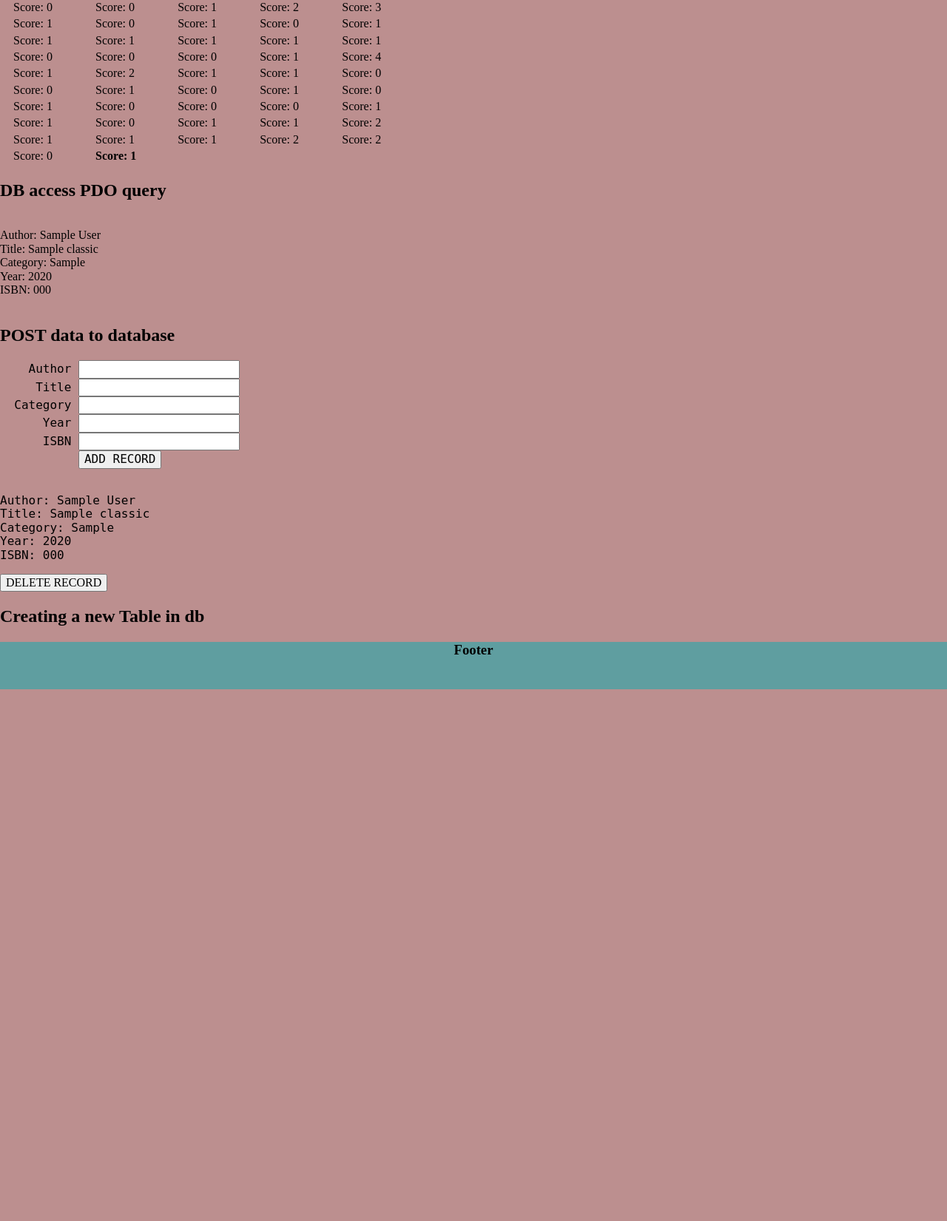
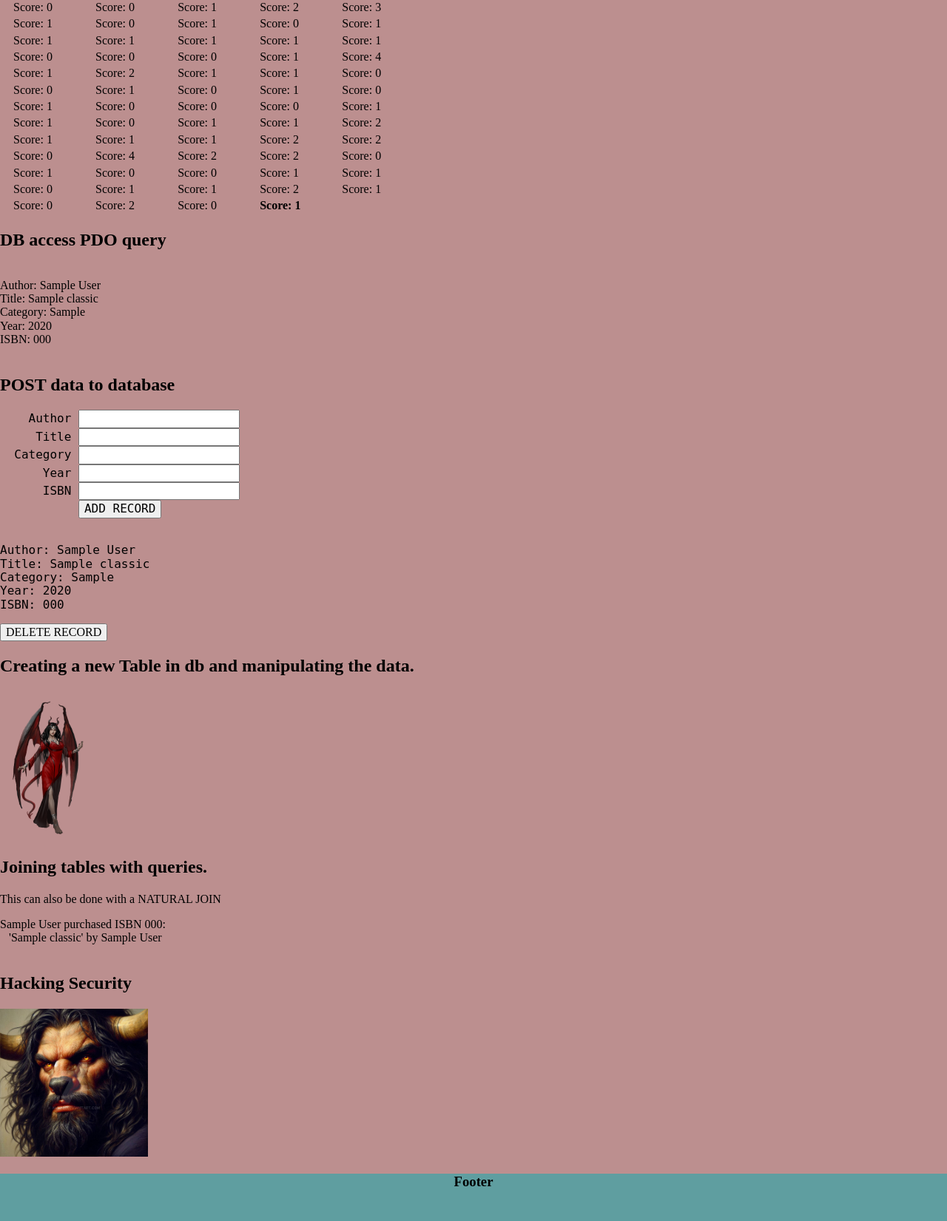
Before and after one commit to BabyLizzy-FunTime-Lab/PHP-2024, a PHP site: page /PHP-2024/tester.php in a window 1280 px wide. Shown: the part 3330-4981 px from the top of the page at 74% size. Before the commit the page ends 4262 px from the top, so only its background shows below. Run offline with PHP 8.4, Linux system fonts and the light colour scheme; tables that the repository leaves empty or names only in its code hold one stand-in row (values such as "Sample post").

Commit message:
updating tester.php

```diff
--- a/bunnyScore.txt
+++ b/bunnyScore.txt
@@ -234,3 +234,20 @@ Score: 1
 Score: 2
 Score: 2
 Score: 0
+Score: 4
+Score: 2
+Score: 2
+Score: 0
+Score: 1
+Score: 0
+Score: 0
+Score: 1
+Score: 1
+Score: 0
+Score: 1
+Score: 1
+Score: 2
+Score: 1
+Score: 0
+Score: 2
+Score: 0
--- a/tester.php
+++ b/tester.php
@@ -655,7 +655,8 @@ _END;
     ?>
 </section>
 <section>
-    <h2>Creating a new Table in db</h2>
+    <h2>Creating a new Table in db and manipulating the data.</h2>
+    <img src="uploads/Demon_Succubus.png" height="200">
     <?php
     require_once 'db/login.php';
 
@@ -666,7 +667,7 @@ _END;
         throw new PDOException($e->getMessage(), (int)$e->getCode());
     }
 
-    // Make a new table.
+//    Make a new table.
 //    $query = "CREATE TABLE cats (
 //       id SMALLINT NOT NULL AUTO_INCREMENT,
 //       family VARCHAR(32) NOT NULL,
@@ -674,12 +675,58 @@ _END;
 //       age TINYINT NOT NULL,
 //       PRIMARY KEY (id)
 //    )";
+//    $result = $pdo->query($query);
 
+//    Populate table.
+//    $query = "INSERT INTO cats VALUES(NULL, 'Lion', 'Leo', 4), (NULL, 'Cougar', 'Growler', 2), (NULL, 'Cheetah', 'Charly', 3)";
+//    $result = $pdo->query($query);
+
+    // Delete data
+//    $query = "DELETE FROM cats WHERE name='Growler'";
+//    $result = $pdo->query($query);
+
+    // Add a new row and report the givin ID.
+//    $query = "INSERT INTO cats VALUES(NULL, 'Lynx', 'Stumpy', 5)";
+//    $result = $pdo->query($query);
+//    echo "The Insert ID was: " . $pdo->lastInsertId();
+    ?>
+</section>
+<section>
+    <h2>Joining tables with queries.</h2>
+    <p>This can also be done with a NATURAL JOIN</p>
+    <?php
+    require_once 'db/login.php';
+
+    try {
+        $pdo = new PDO($attr, $user, $pass, $opts);
+    }
+    catch (PDOException $e) {
+        throw new PDOException($e->getMessage(), (int)$e->getCode());
+    }
+
+    $query = "SELECT * FROM customers";
     $result = $pdo->query($query);
 
-    $query = "INSERT INTO cats VALUES(NULL, 'Lion', 'Leo', 4), (NULL, 'Cougar', 'Growler', 2), (NULL, 'Cheetah', 'Charly', 3)";
-    $result = $pdo->query($query);
+    while($row = $result->fetch()) {
+        $customerName = htmlspecialchars($row['name']);
+        $customerISBN = htmlspecialchars($row['isbn']);
+
+        echo "$customerName purchased ISBN $customerISBN: <br>";
+
+        $subQuery = "SELECT * FROM classics WHERE isbn='$customerISBN'";
+        $subResult = $pdo->query($subQuery);
+        $subRow = $subResult->fetch();
+
+        $customerBook = htmlspecialchars($subRow['title']);
+        $customerAuthor = htmlspecialchars($subRow['author']);
+
+        echo "&nbsp;&nbsp; '$customerBook' by $customerAuthor<br><br>";
+    }
     ?>
+</section>
+<section>
+    <h2>Hacking Security</h2>
+    <img src="uploads/bouncer.jpg" height="200">
 </section>
 <footer style="margin-top: 1em; height: 4em; background-color: cadetblue; text-align: center">
 <h3>Footer</h3>
```
Also changed, not shown: uploads/bouncer.jpg (added).
